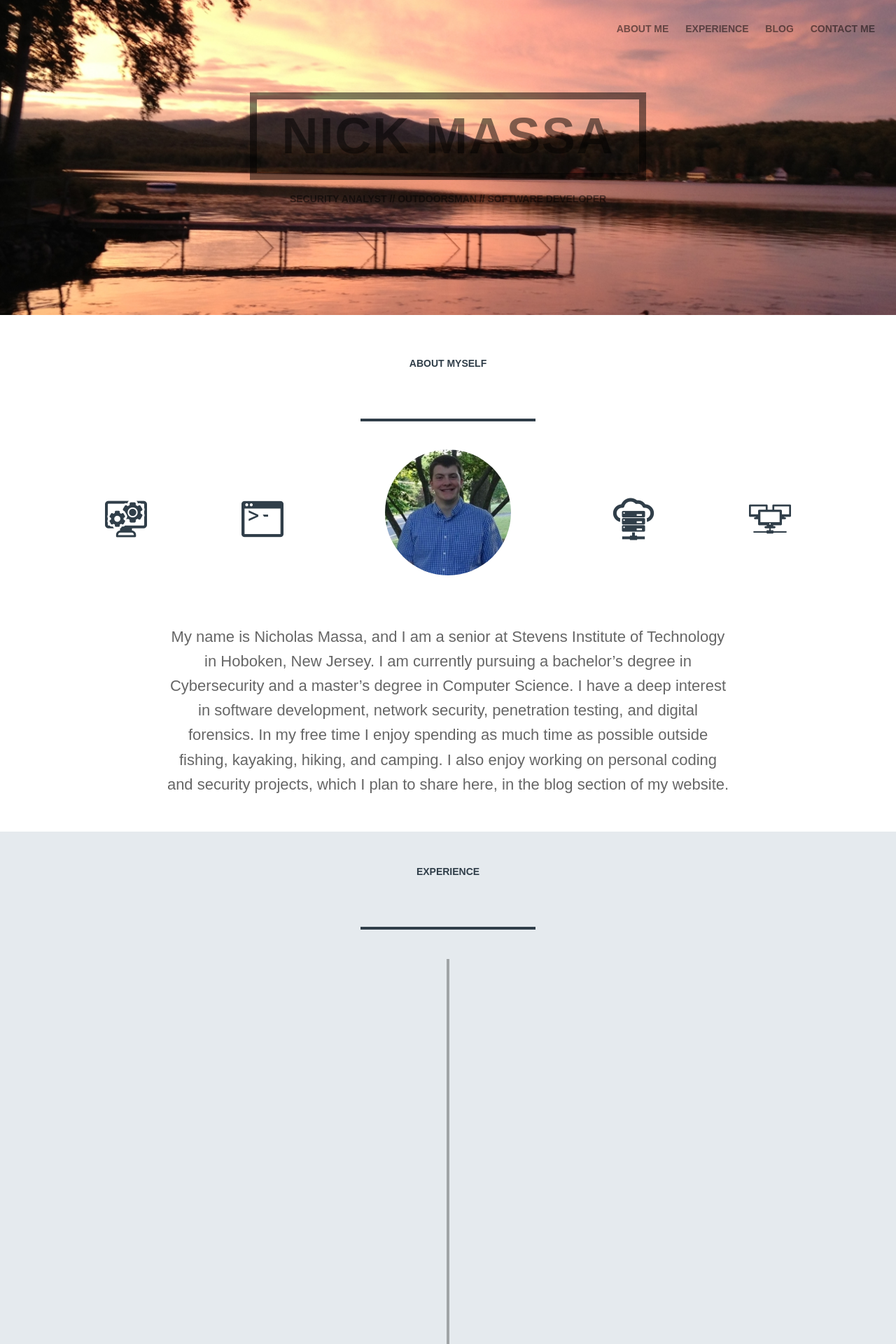
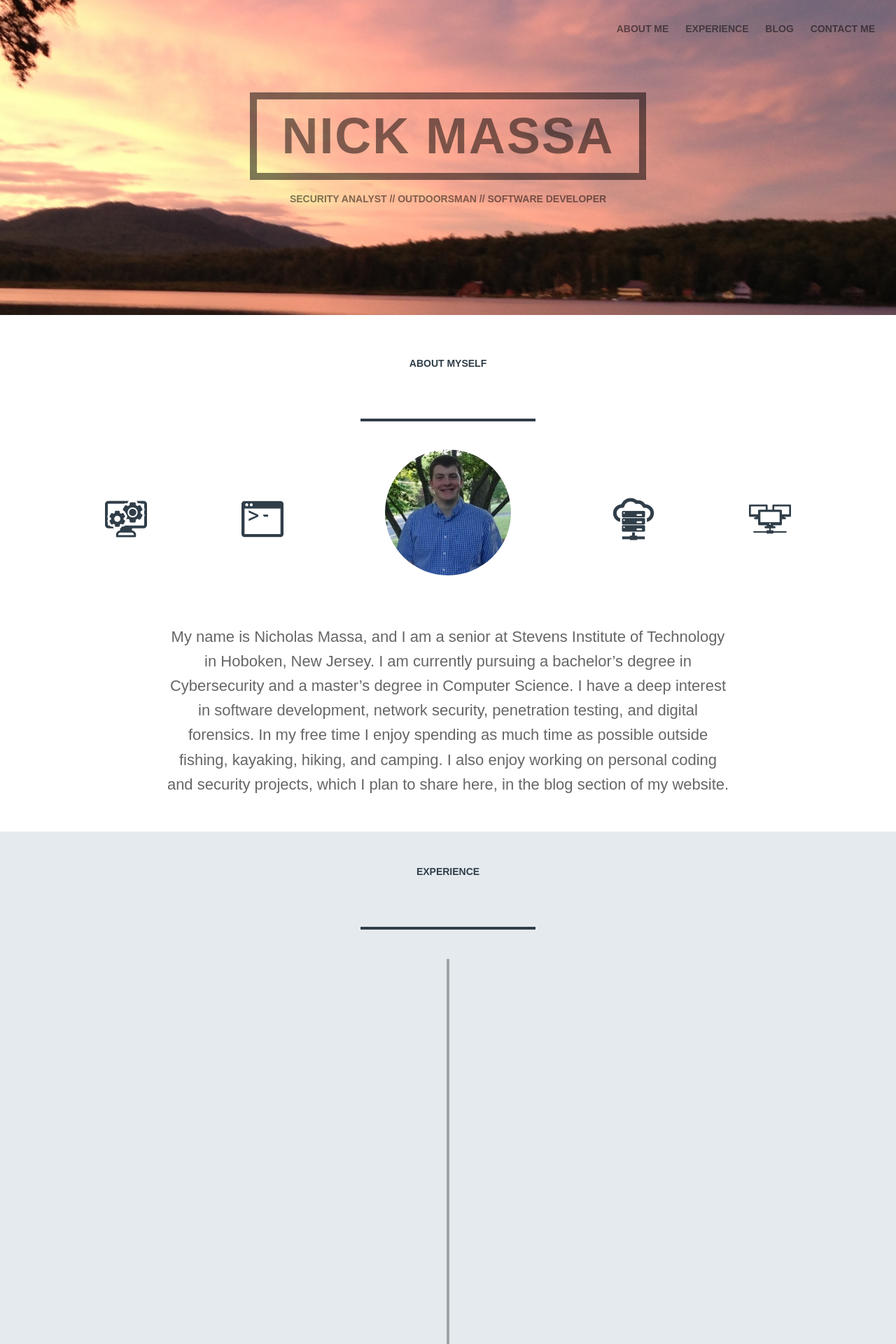
Before and after one commit to nickm221/nickmassa.com, a Jekyll site: the page built from index.html, in a window 1280 px wide. Shown: the top 1920 px of the page at 70% size. Built offline with Jekyll 4.4.1, drawn with Linux system fonts in a browser that asks for light colours; nearby versions of some CDN libraries; Markdown is read by kramdown in place of the engine named in the settings.

Commit message:
Update main.css

```diff
--- a/assets/css/main.css
+++ b/assets/css/main.css
@@ -637,7 +637,7 @@
     margin: 30px 0 0 30px; } }
 
 header {
-  background: url(../img/vermont22.jpg) center center;
+  background: url(../img/vermont2.jpg) center center;
   background-size: cover; }
   @media only screen and (min-width: 220px) {
     header {
@@ -703,7 +703,7 @@
     color: rgba(0, 0, 0, 0.5); }
 
 footer {
-  background: url(../img/vermont33.jpg) center center;
+  background: url(../img/vermont3.jpg) center center;
   background-size: cover; }
   footer .lockup {
     padding: 50px 30px; }
```
